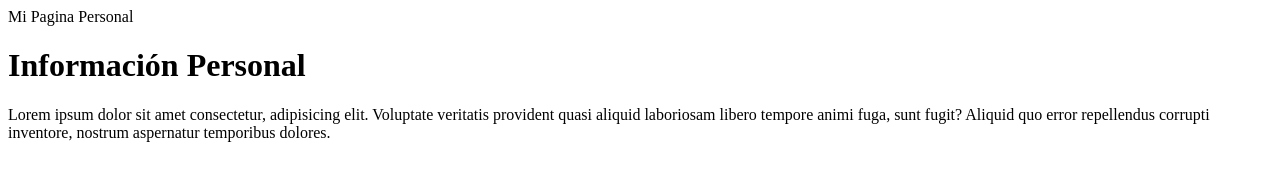
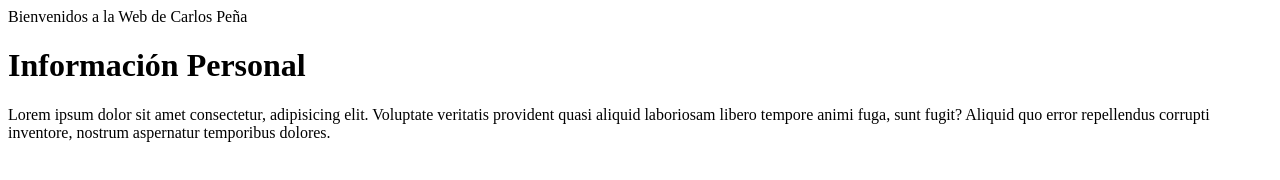
Before and after one commit to CEPENAR/webpersonal, a plain HTML site: page index.html in a window 1280 px wide. Drawn offline with Linux system fonts and the light colour scheme.

Commit message:
Modificar index en la rama desarrollo

```diff
--- a/index.html
+++ b/index.html
@@ -6,10 +6,9 @@
     <title>Mi Web Personal</title>
 </head>
 <body>
-    <header>Mi Pagina Personal</header>
+    <header>Bienvenidos a la Web de Carlos Peña</header>
 
     <h1>Información Personal</h1>
-
 
     <p>Lorem ipsum dolor sit amet consectetur, adipisicing elit. Voluptate veritatis provident quasi aliquid laboriosam libero tempore animi fuga, sunt fugit? Aliquid quo error repellendus corrupti inventore, nostrum aspernatur temporibus dolores.</p>
 
```
